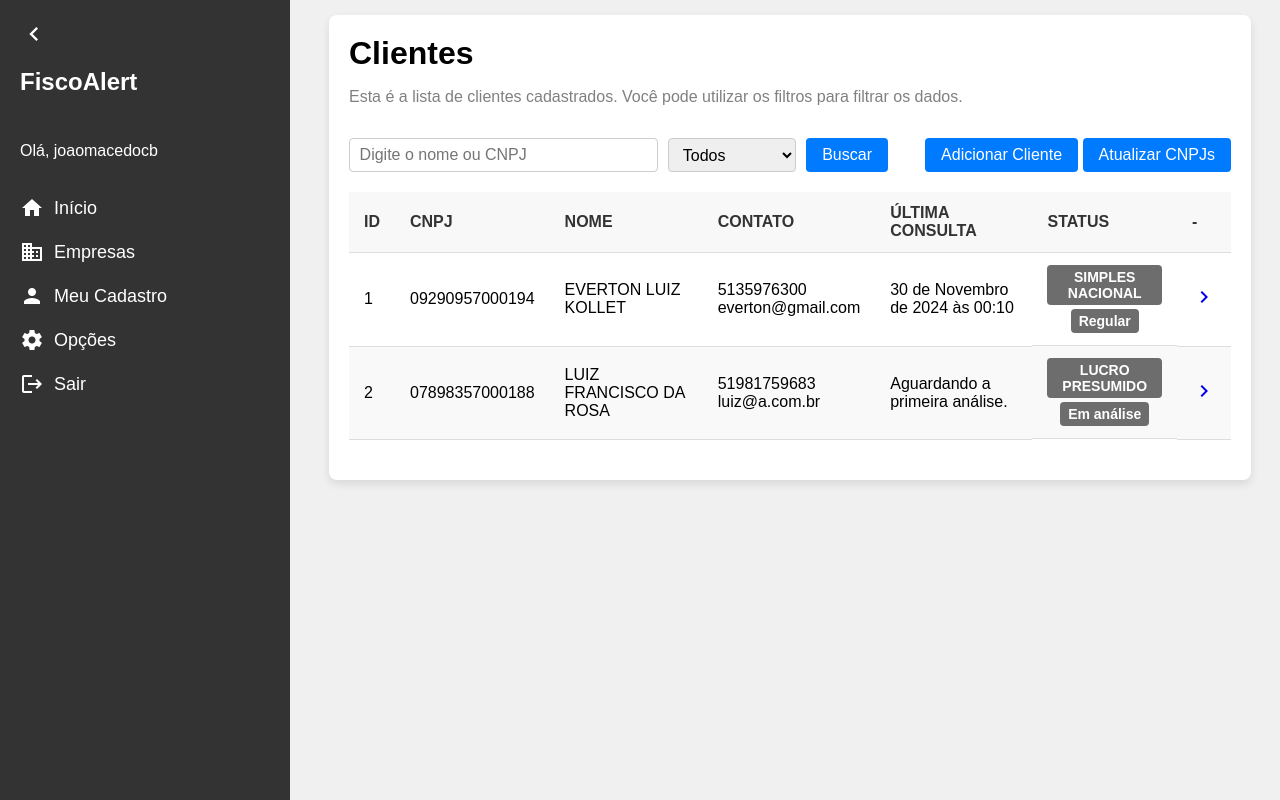
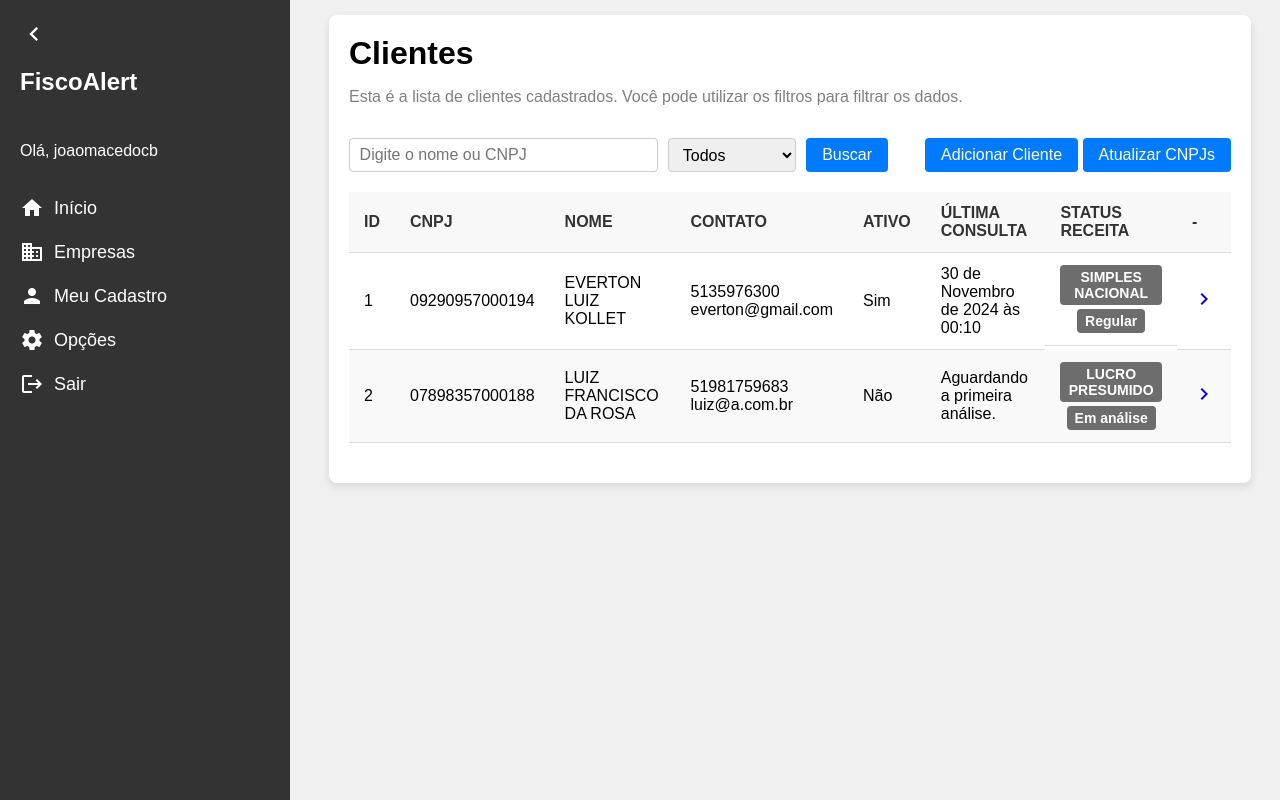
Before and after one commit to joaomacedocb/monitor-fiscal, a Django app: page /clientes/ in a window 1280 px wide. Run offline with Django 5.2, Linux system fonts and the light colour scheme; a user stored in the database is signed in; data comes from the database, SQL or seed files in the repository.

Commit message:
Ajustado tabela da pagina de clientes

```diff
--- a/clientes/templates/cliente_detalhe.html
+++ b/clientes/templates/cliente_detalhe.html
@@ -9,9 +9,9 @@
     <div class="container container-detalhes">
         <div class="detalhes-header">
             <div class="title">Detahes cliente. Cód.: {{ object.id }}</div>
-            <div class="{% if object.ativo %}ativo{% else %}inativo{% endif %}">Ficha
-                {% if object.ativo == True %}Ativa
-                {% else %}Inativa
+            <div class="{% if object.ativo %}ativo{% else %}inativo{% endif %}">Ativo:
+                {% if object.ativo == True %}Sim
+                {% else %}Não
                 {% endif %}
             </div>
         </div>
--- a/clientes/templates/clientes.html
+++ b/clientes/templates/clientes.html
@@ -38,8 +38,9 @@
                         <th>CNPJ</th>
                         <th>NOME</th>
                         <th>CONTATO</th>
+                        <th>ATIVO</th>
                         <th>ÚLTIMA CONSULTA</th>
-                        <th>STATUS</th>
+                        <th>STATUS RECEITA</th>
                         <th>-</th>
                     </tr>
                 </thead>
@@ -49,7 +50,15 @@
                         <td>{{ cliente.id }}</td>
                         <td>{{ cliente.cnpj }}</td>
                         <td>{{ cliente.nome_fantasia }}</td>
-                        <td>{{ cliente.telefone }}<br>{{ cliente.email }}</td>
+                        <td>
+                            {{ cliente.telefone }}<br>{{ cliente.email }}</td>
+                        <td>
+                            {% if cliente.ativo == True %}
+                            Sim
+                            {% else %}
+                            Não
+                            {% endif %}
+                        </td>
                         <td>
                             {% if cliente.ultima_atualizacao %}
                                 {{ cliente.ultima_atualizacao }}
```
